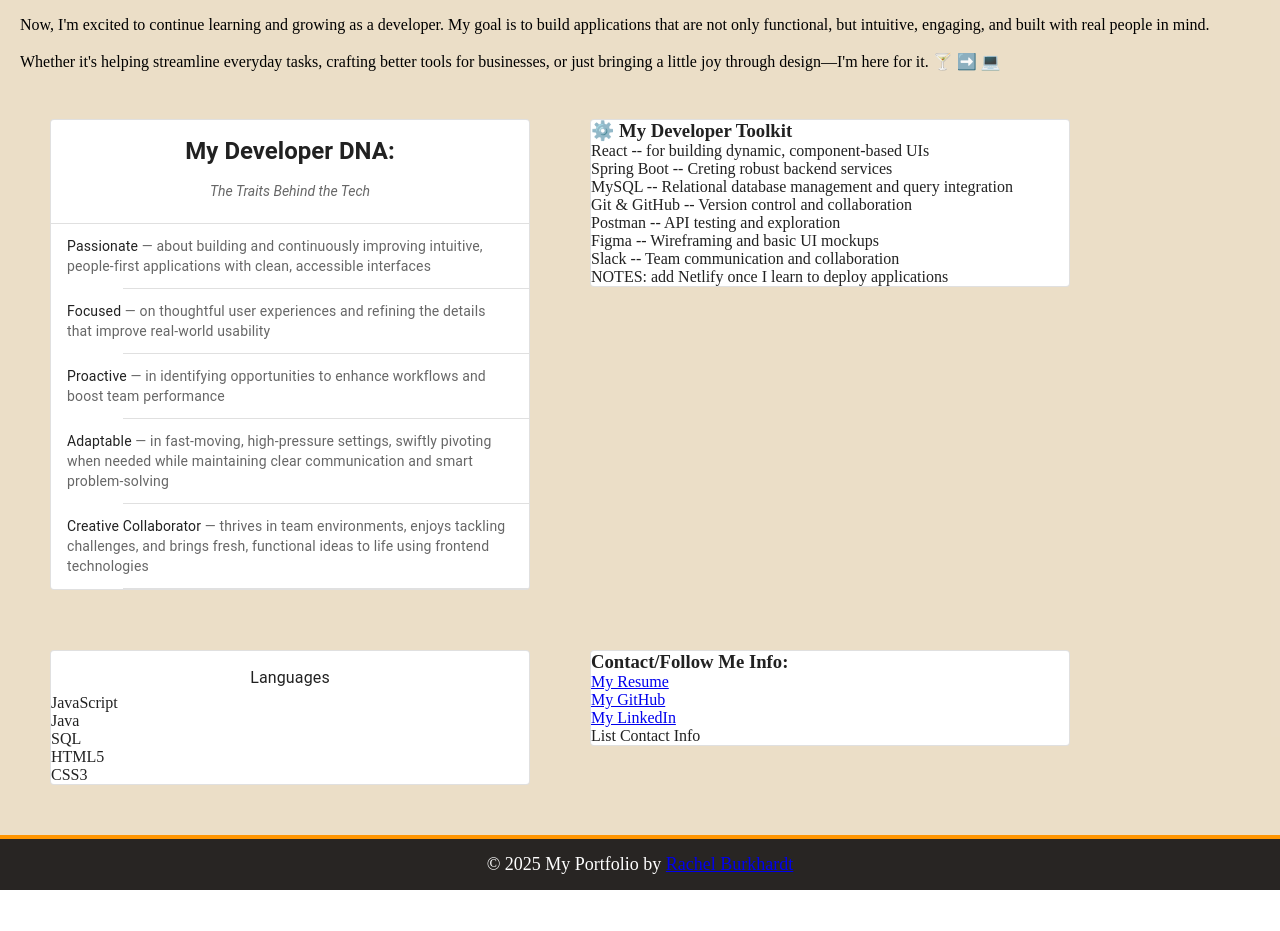
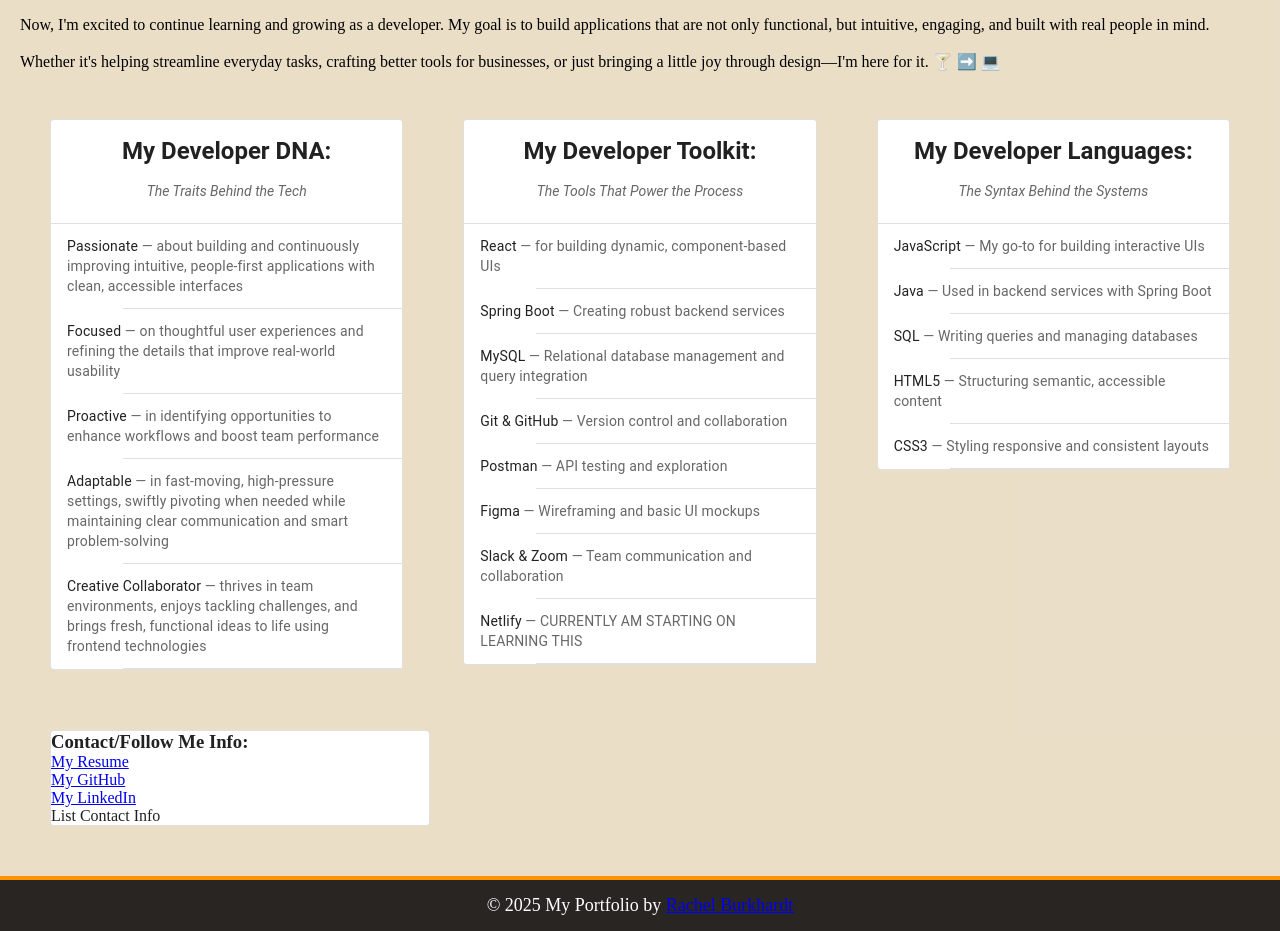
Before and after one commit to RBurkhardt87/Portfolio, a React (Vite) app in the folder MyPortfolio/: page /about-me in a window 1280 px wide. Shown: the part 534-1465 px from the top of the page. Before the commit the page ends 1424 px from the top, so only its background shows below. Built offline with nearby package versions, Linux system fonts and the light colour scheme.

Commit message:
About me Lists are structured (traits,tech,languages) and just need some additional styling and placement

```diff
--- a/MyPortfolio/src/Pages/About.jsx
+++ b/MyPortfolio/src/Pages/About.jsx
@@ -123,38 +123,263 @@ const About = () => {
 
         <div className='list'>
           <Card variant="outlined">
-            <h3>⚙️ My Developer Toolkit</h3>
-
-            <ul>
-              <li>React -- for building dynamic, component-based UIs</li>
-              <li>Spring Boot -- Creting robust backend services</li>
-              <li>MySQL -- Relational database management and query integration</li>
-              <li>Git & GitHub -- Version control and collaboration</li>
-              <li>Postman -- API testing and exploration</li>
-              <li>Figma -- Wireframing and basic UI mockups</li>
-              <li>Slack -- Team communication and collaboration</li>
-            </ul>
-            <p>NOTES: add Netlify once I learn to deploy applications</p>
+            <div className="list-header">
+              <Typography variant="h5" component="h2" style={{ fontWeight: 'bold' }}>
+                My Developer Toolkit:
+              </Typography>
+              <ListSubheader style={{ fontStyle: 'italic', fontWeight: 400 }}>
+                The Tools That Power the Process
+              </ListSubheader>
+              <Divider style={{ marginTop: '0.5rem' }} />
+            </div>
+            <ListItem>
+              <ListItemText
+                secondary={
+                  <React.Fragment>
+                    <Typography
+                      component="span"
+                      variant="body2"
+                      sx={{ color: 'text.primary', display: 'inline' }}
+                    >
+                      React
+                    </Typography>
+                    {" — for building dynamic, component-based UIs"}
+                  </React.Fragment>
+                }
+              />
+            </ListItem>
+            <Divider variant="inset" />
+            <ListItem>
+              <ListItemText
+                secondary={
+                  <React.Fragment>
+                    <Typography
+                      component="span"
+                      variant="body2"
+                      sx={{ color: 'text.primary', display: 'inline' }}
+                    >
+                      Spring Boot
+                    </Typography>
+                    {" — Creating robust backend services"}
+                  </React.Fragment>
+                }
+              />
+            </ListItem>
+            <Divider variant="inset" />
+            <ListItem>
+              <ListItemText
+                secondary={
+                  <React.Fragment>
+                    <Typography
+                      component="span"
+                      variant="body2"
+                      sx={{ color: 'text.primary', display: 'inline' }}
+                    >
+                      MySQL
+                    </Typography>
+                    {" — Relational database management and query integration"}
+                  </React.Fragment>
+                }
+              />
+            </ListItem>
+            <Divider variant="inset" />
+            <ListItem>
+              <ListItemText
+                secondary={
+                  <React.Fragment>
+                    <Typography
+                      component="span"
+                      variant="body2"
+                      sx={{ color: 'text.primary', display: 'inline' }}
+                    >
+                      Git & GitHub
+                    </Typography>
+                    {" — Version control and collaboration"}
+                  </React.Fragment>
+                }
+              />
+            </ListItem>
+            <Divider variant="inset" />
+            <ListItem>
+              <ListItemText
+                secondary={
+                  <React.Fragment>
+                    <Typography
+                      component="span"
+                      variant="body2"
+                      sx={{ color: 'text.primary', display: 'inline' }}
+                    >
+                      Postman
+                    </Typography>
+                    {" — API testing and exploration"}
+                  </React.Fragment>
+                }
+              />
+            </ListItem>
+            <Divider variant="inset" />
+            <ListItem>
+              <ListItemText
+                secondary={
+                  <React.Fragment>
+                    <Typography
+                      component="span"
+                      variant="body2"
+                      sx={{ color: 'text.primary', display: 'inline' }}
+                    >
+                      Figma
+                    </Typography>
+                    {" — Wireframing and basic UI mockups"}
+                  </React.Fragment>
+                }
+              />
+            </ListItem>
+            <Divider variant="inset" />
+            <ListItem>
+              <ListItemText
+                secondary={
+                  <React.Fragment>
+                    <Typography
+                      component="span"
+                      variant="body2"
+                      sx={{ color: 'text.primary', display: 'inline' }}
+                    >
+                      Slack & Zoom
+                    </Typography>
+                    {" — Team communication and collaboration"}
+                  </React.Fragment>
+                }
+              />
+            </ListItem>
+            <Divider variant="inset" />
+            <ListItem>
+              <ListItemText
+                secondary={
+                  <React.Fragment>
+                    <Typography
+                      component="span"
+                      variant="body2"
+                      sx={{ color: 'text.primary', display: 'inline' }}
+                    >
+                      Netlify
+                    </Typography>
+                    {" — CURRENTLY AM STARTING ON LEARNING THIS"}
+                  </React.Fragment>
+                }
+              />
+            </ListItem>
+            <Divider variant="inset" />
           </Card>
         </div>
-      </div>
-      <div className='lists-container'>
+
         <div className='list'>
           <Card variant="outlined">
-            <div className='list-header'>
+            <div className="list-header">
+              <Typography variant="h5" component="h2" style={{ fontWeight: 'bold' }}>
+                My Developer Languages:
+              </Typography>
+              <ListSubheader style={{ fontStyle: 'italic', fontWeight: 400 }}>
+                The Syntax Behind the Systems
+              </ListSubheader>
+              <Divider style={{ marginTop: '0.5rem' }} />
+            </div>
+            <ListItem>
               <ListItemText
-                primary="Languages"
+                secondary={
+                  <React.Fragment>
+                    <Typography
+                      component="span"
+                      variant="body2"
+                      sx={{ color: 'text.primary', display: 'inline' }}
+                    >
+                      JavaScript
+                    </Typography>
+                    {" — My go-to for building interactive UIs"}
+                  </React.Fragment>
+                }
               />
-            </div>
-            <ul>
-              <li>JavaScript</li>
-              <li>Java</li>
-              <li>SQL</li>
-              <li>HTML5</li>
-              <li>CSS3</li>
-            </ul>
+            </ListItem>
+            <Divider variant="inset" />
+            <ListItem>
+              <ListItemText
+                secondary={
+                  <React.Fragment>
+                    <Typography
+                      component="span"
+                      variant="body2"
+                      sx={{ color: 'text.primary', display: 'inline' }}
+                    >
+                      Java
+                    </Typography>
+                    {" — Used in backend services with Spring Boot"}
+                  </React.Fragment>
+                }
+              />
+            </ListItem>
+            <Divider variant="inset" />
+            <ListItem>
+              <ListItemText
+                secondary={
+                  <React.Fragment>
+                    <Typography
+                      component="span"
+                      variant="body2"
+                      sx={{ color: 'text.primary', display: 'inline' }}
+                    >
+                      SQL
+                    </Typography>
+                    {" — Writing queries and managing databases"}
+                  </React.Fragment>
+                }
+              />
+            </ListItem>
+            <Divider variant="inset" />
+            <ListItem>
+              <ListItemText
+                secondary={
+                  <React.Fragment>
+                    <Typography
+                      component="span"
+                      variant="body2"
+                      sx={{ color: 'text.primary', display: 'inline' }}
+                    >
+                      HTML5
+                    </Typography>
+                    {" — Structuring semantic, accessible content"}
+                  </React.Fragment>
+                }
+              />
+            </ListItem>
+            <Divider variant="inset" />
+            <ListItem>
+              <ListItemText
+                secondary={
+                  <React.Fragment>
+                    <Typography
+                      component="span"
+                      variant="body2"
+                      sx={{ color: 'text.primary', display: 'inline' }}
+                    >
+                      CSS3
+                    </Typography>
+                    {" — Styling responsive and consistent layouts"}
+                  </React.Fragment>
+                }
+              />
+            </ListItem>
+            <Divider variant="inset" />
           </Card>
         </div>
+
+
+
+
+      </div>
+
+
+
+
+
+      <div>
 
         <div className='list'>
           <Card variant="outlined">
--- a/MyPortfolio/src/Styling/AboutMe.css
+++ b/MyPortfolio/src/Styling/AboutMe.css
@@ -2,10 +2,11 @@
 
 .lists-container {
     display: flex;
+
 }
 
 .list {
-    width: 500px;
+    width: 400px;
     margin: 20px;
     padding:10px;
 }
```
